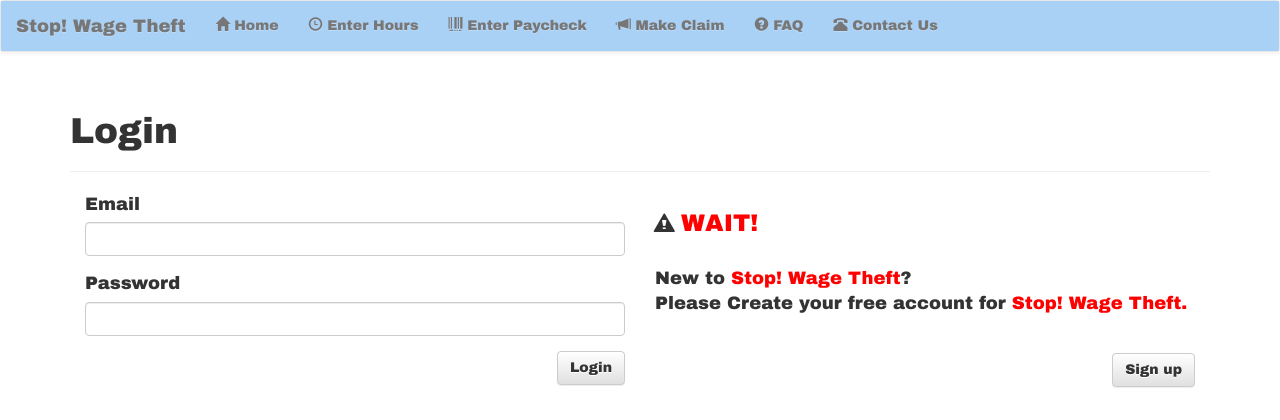
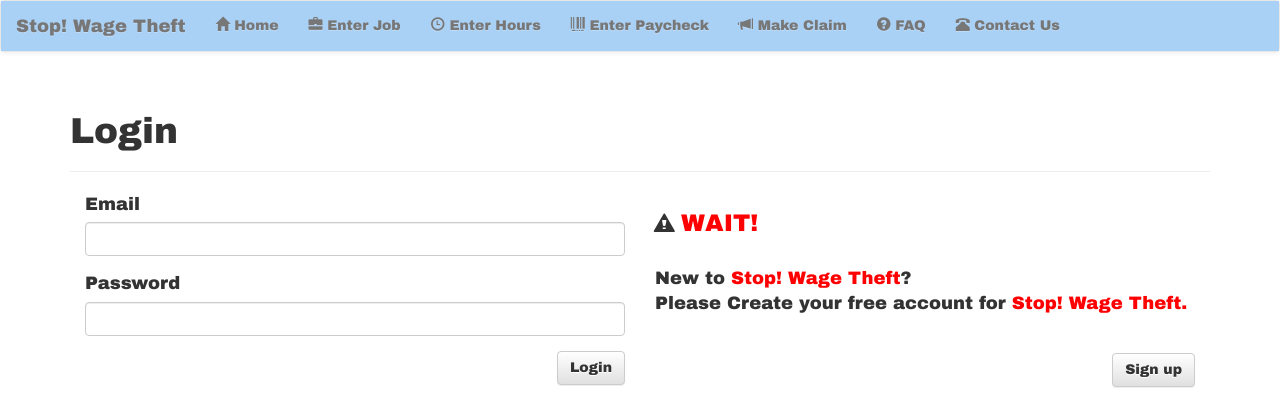
Before and after one commit to demcgee/Wage_Theft5, a PHP site: page /login.php in a window 1280 px wide. Shown: the top 420 px of the page. Run offline with PHP 8.4, Linux system fonts and the light colour scheme.

Commit message:
Update login.php

```diff
--- a/login.php
+++ b/login.php
@@ -91,6 +91,7 @@ if (isset($_POST['submit'])) {
     </div>
     <ul class="nav navbar-nav">
       <li><a href="Home.php"><span style="font-size:1.0em" class="glyphicon glyphicon-home"></span><font face="Arial Black"> Home</a></li></font>
+	  <li><a href="jobform.php"><span style="font-size:1.0em" class="glyphicon glyphicon-briefcase"></span><font face="Arial Black"> Enter Job</a></li></font>
       <li><a href="enterhours.php"><span style="font-size:1.0em" class="glyphicon glyphicon-time"></span><font face="Arial Black"> Enter Hours</a></li></font>
       <li><a href="enterpaycheck.php"><span style="font-size:1.0em" class="glyphicon glyphicon-barcode"></span><font face="Arial Black"> Enter Paycheck</a></li></font>
       <li><a href="Makeclaim.php"><span style="font-size:1.0em" class="glyphicon glyphicon-bullhorn"></span><font face="Arial Black"> Make Claim</a></li></font>
```
